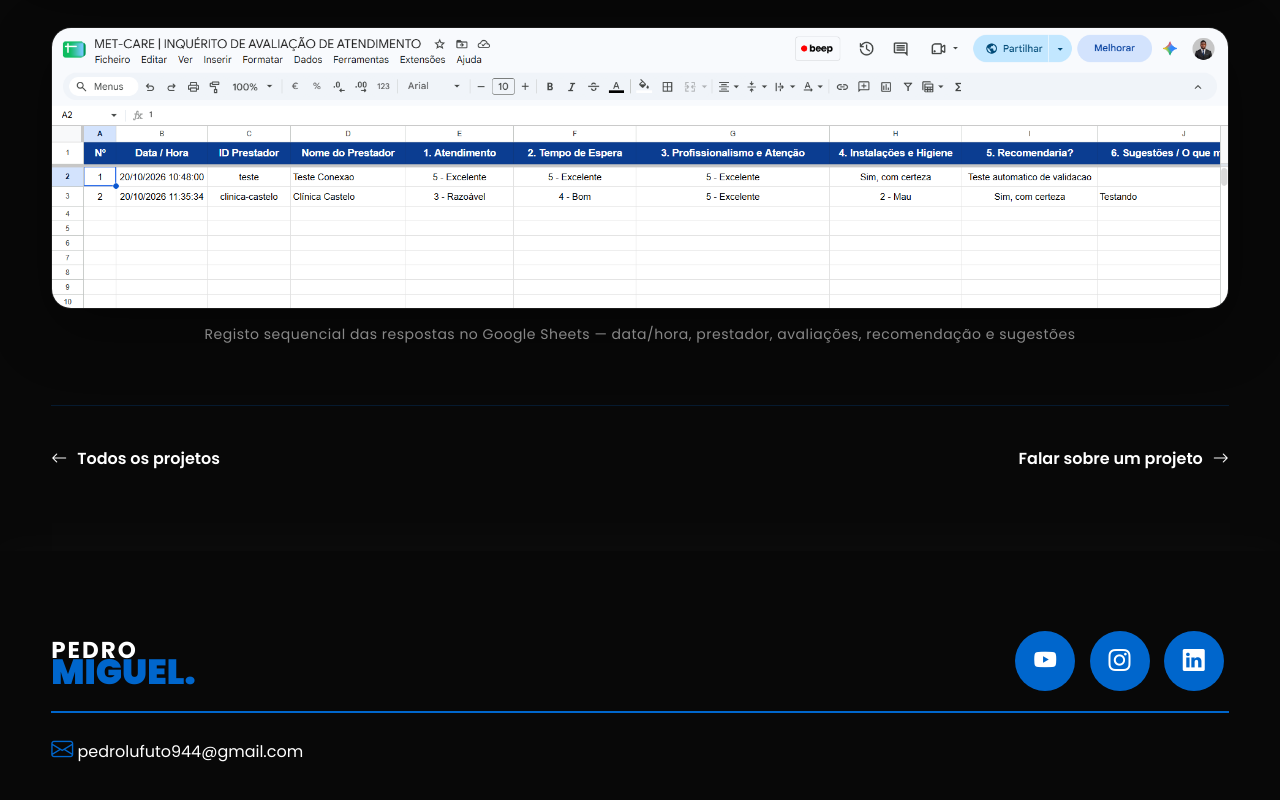
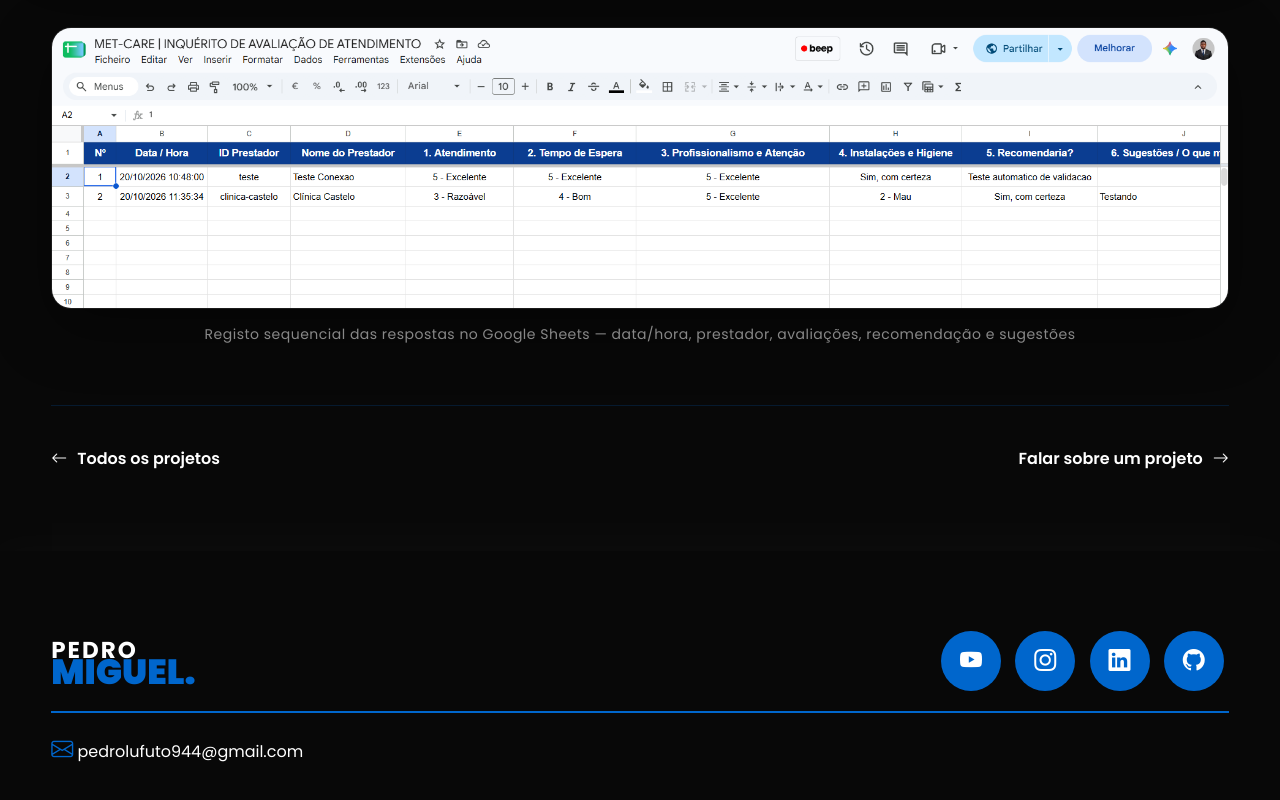
Before and after one commit to LufutoPedro/my-portfolio, a plain HTML site: page projeto6.html in a window 1280 px wide. Shown: the part 6352-7152 px from the top of the page. Drawn offline with nearby package versions, Linux system fonts and the light colour scheme.

Commit message:
Update projeto6.html

```diff
--- a/projeto6.html
+++ b/projeto6.html
@@ -419,6 +419,7 @@
                         <a href="https://youtube.com/@pedromiguellufuto?si=7yE64rBI-hNYIMLc" target="_blank" rel="canal youtube"><button><i class="bi bi-youtube"></i></button></a>
                         <a href="https://www.instagram.com/pedromiguel9948?igsh=OHBoNWQ1d2V5d3V6" target="_blank" rel="instagram"><button><i class="bi bi-instagram"></i></button></a>
                         <a href="https://www.linkedin.com/in/pedro-lufuto-2a4253391?utm_source=share_via&utm_content=profile&utm_medium=member_android" target="_blank" rel="linkedin"><button><i class="bi bi-linkedin"></i></button></a>
+                        <a href="https://github.com/LufutoPedro" target="_blank" rel="noopener noreferrer" aria-label="GitHub"><button type="button" tabindex="-1"><i class="bi bi-github"></i></button></a>
                     </div>
                 </div>
             </div>
```
